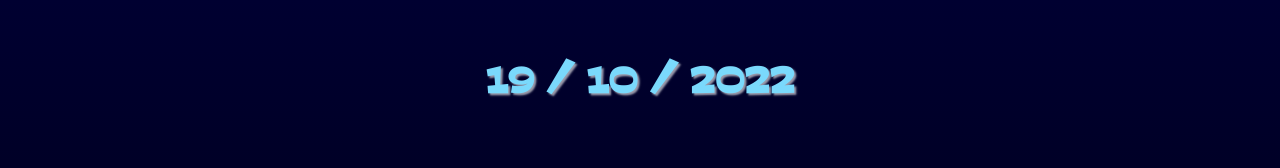
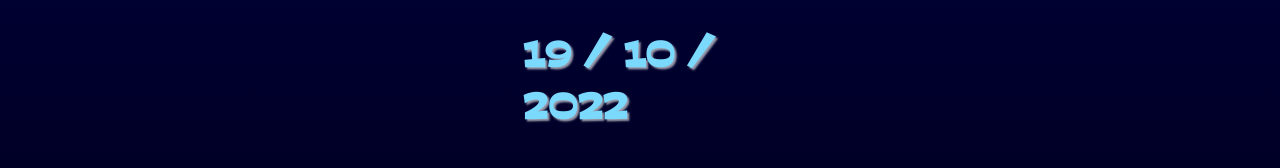
Before and after one commit to JuanFrancisquini/Pagina-Inicial-Pessoal, a plain HTML site: page index.html in a window 1280 px wide. Shown: the top 168 px of the page. Drawn offline with Linux system fonts and the light colour scheme.

Commit message:
Update style.css

```diff
--- a/estilos/style.css
+++ b/estilos/style.css
@@ -94,6 +94,7 @@ div.tempohp{
 h1{
     position: absolute;
     color: #7ad9fc;
+    width: 235px;
     font-size: 1.9em;
     left: 50%;
     top: 16%;
```
